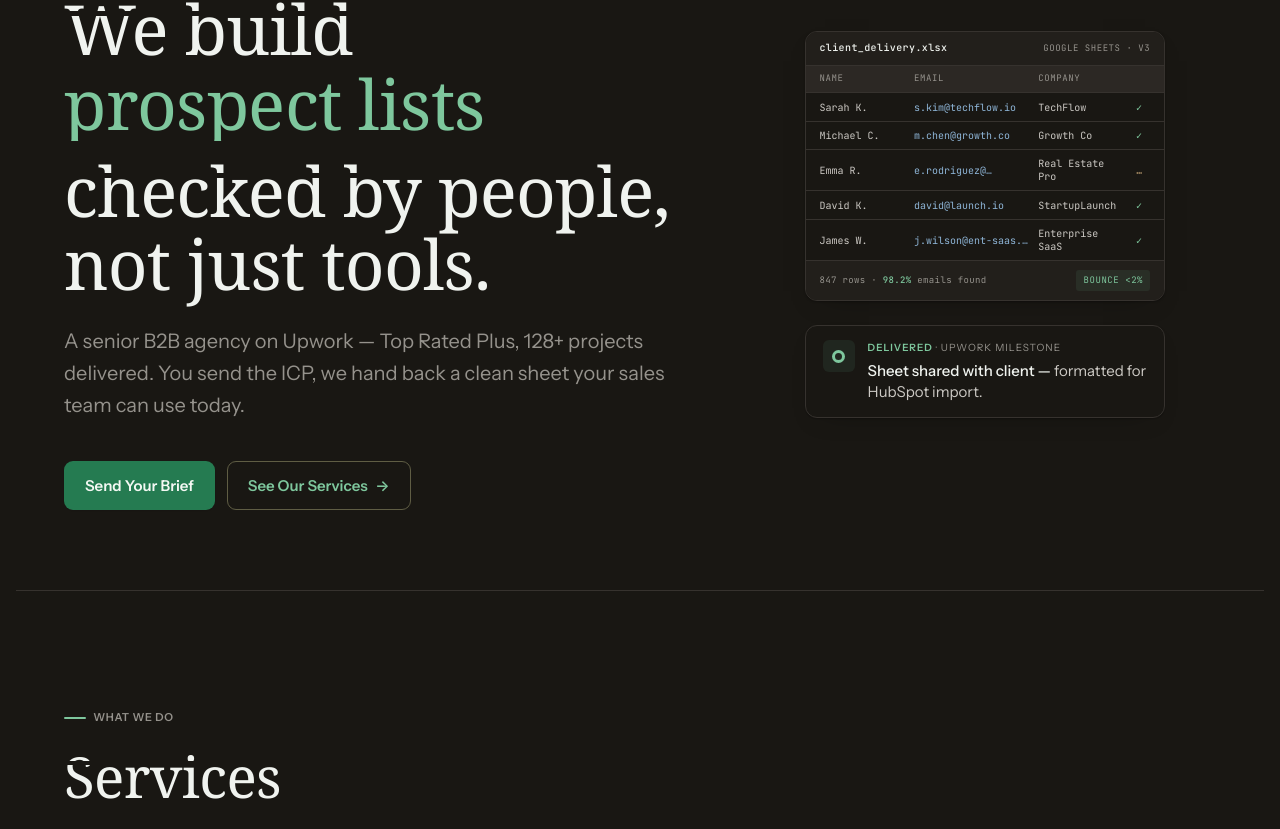
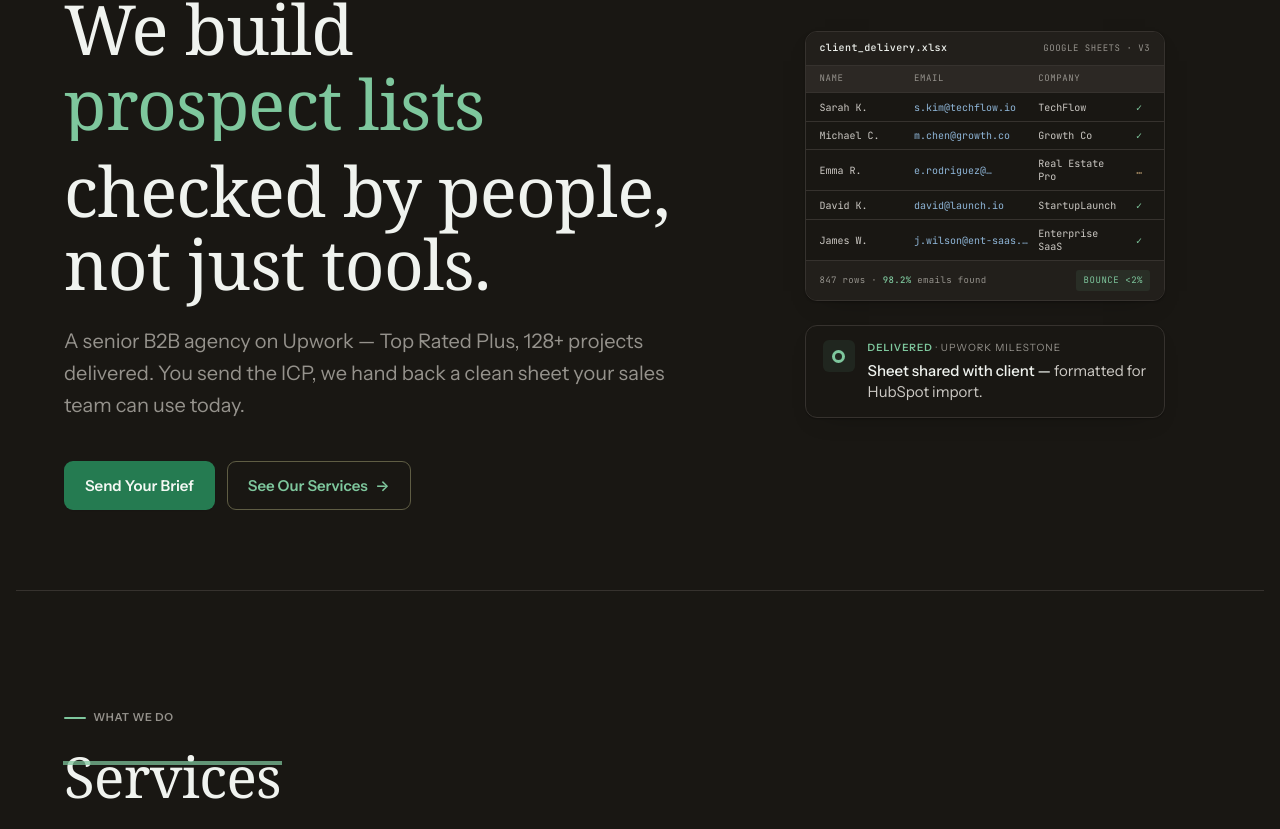
Before and after one commit to muhammadbinriaz/z-upwork-project-portfolio, a React (Vite) app: page / in a window 1280 px wide. Shown: the part 210-1039 px from the top of the page. Built offline with nearby package versions, Linux system fonts and the light colour scheme; a web font is replaced by a local one.

Commit message:
Make heading cuts mint and drop them from the hero.
Paper knockouts disappeared into both themes; the accent slash stays on section titles only.

```diff
--- a/src/index.css
+++ b/src/index.css
@@ -429,23 +429,18 @@ body {
   width: fit-content;
   isolation: isolate;
 }
-/* Editorial cut — a paper knockout stripe through the first line (~28% from top). */
+/* Editorial cut — accent stripe through the first line (~28% from top). */
 .section__title::before {
   content: "";
   position: absolute;
   left: -0.02em;
   right: -0.02em;
   top: 0.28em;
-  height: 0.075em;
-  background: var(--color-paper);
+  height: 0.07em;
+  background: var(--color-mint-deep);
+  opacity: 0.72;
   z-index: 1;
   pointer-events: none;
-}
-.section--band .section__title::before {
-  background: var(--color-paper-2);
-}
-.section--mint .section__title::before {
-  background: color-mix(in oklch, var(--color-mint) 7%, var(--color-paper));
 }
 .section__head--center .section__title { margin-inline: auto; }
 .section__lede { font-size: var(--text-md); line-height: 1.62; color: var(--color-ink-2); max-width: 54ch; margin: 1.1rem 0 0; }
@@ -638,23 +633,9 @@ textarea.input { resize: vertical; min-height: 6rem; }
 }
 .hero__title-line,
 .hero__title-rotate { display: block; }
-.hero__title-line {
-  position: relative;
-  isolation: isolate;
-  text-wrap: balance;
-  width: fit-content;
-}
-.hero__title-line::before {
-  content: "";
-  position: absolute;
-  left: -0.02em;
-  right: -0.02em;
-  top: 0.28em;
-  height: 0.07em;
-  background: var(--color-paper);
-  z-index: 1;
-  pointer-events: none;
-}
+/* Each line is its own block, so balancing happens within the line rather than
+ * across the headline — this is what keeps "tools." off a line by itself. */
+.hero__title-line { text-wrap: balance; }
 .hero__title-rotate {
   min-height: 1.08em;
   margin: 0.02em 0 0.06em;
@@ -2394,8 +2375,9 @@ textarea.input { resize: vertical; min-height: 6rem; }
   left: -0.02em;
   right: -0.02em;
   top: 0.28em;
-  height: 0.075em;
-  background: color-mix(in oklch, var(--color-mint) 7%, var(--color-paper));
+  height: 0.07em;
+  background: var(--color-mint-deep);
+  opacity: 0.72;
   z-index: 1;
   pointer-events: none;
 }
```
